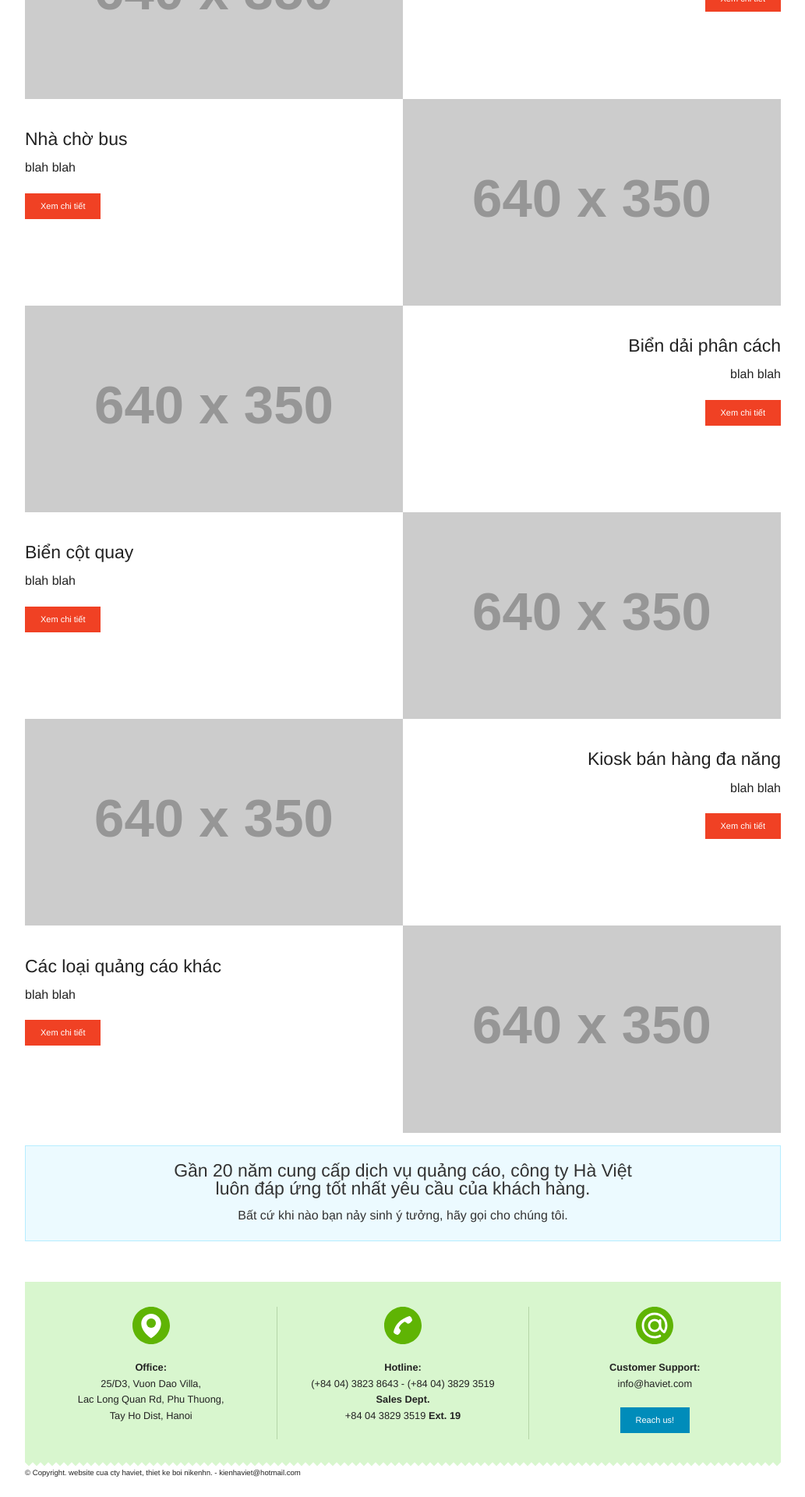
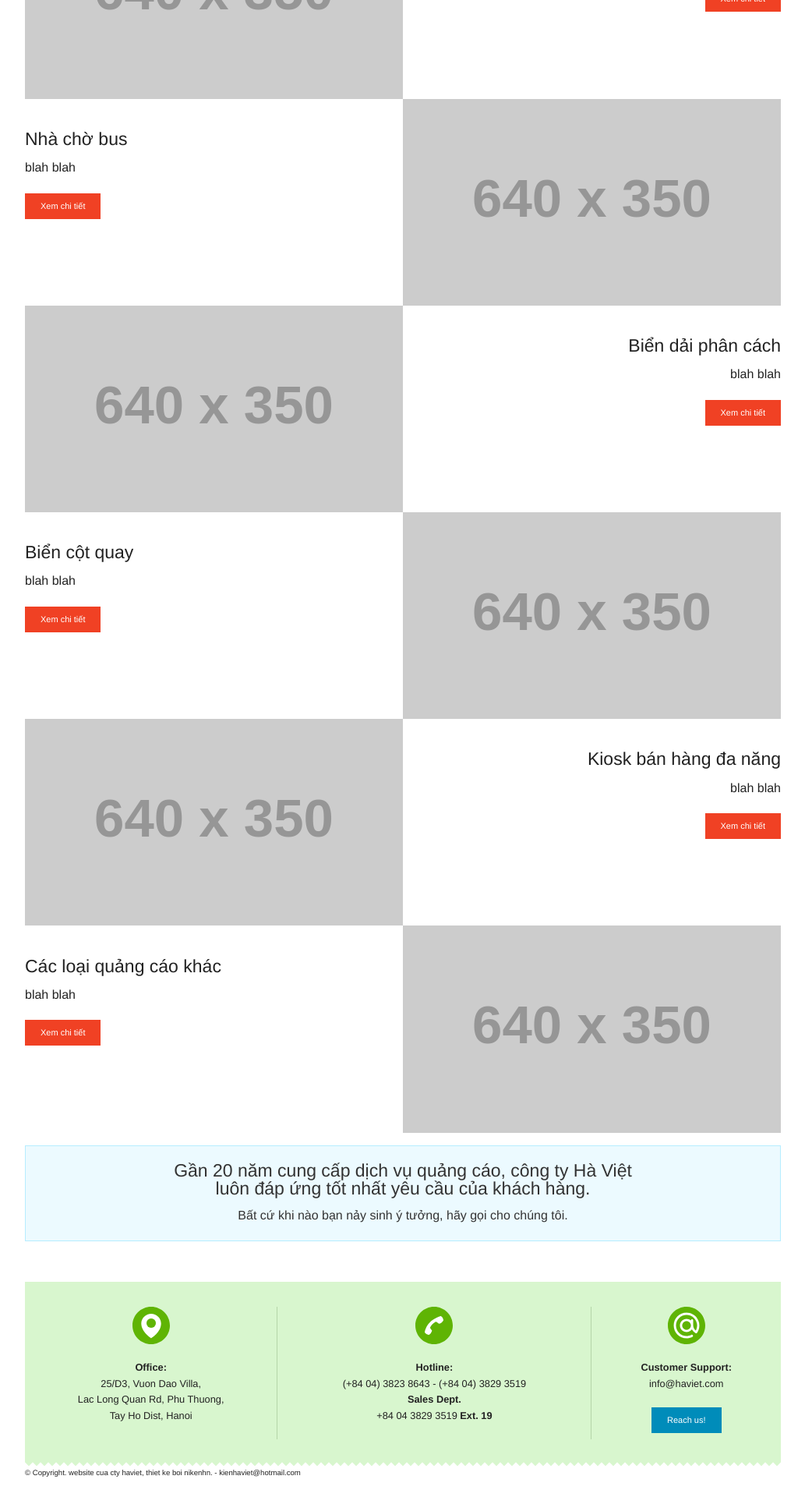
Before and after one commit to haviet/static-on-foundation, a Jekyll site: the page built from index.html, in a window 1280 px wide. Shown: the part 1123-3043 px from the top of the page at 78% size, without its empty margins (123-1156 px from the left). Built offline with Jekyll 4.4.1, drawn with Linux system fonts in a browser that asks for light colours.

Commit message:
Update footer.html

```diff
--- a/_includes/footer.html
+++ b/_includes/footer.html
@@ -12,7 +12,7 @@
 			Tay Ho Dist, Hanoi</p>
 		</div>
 
-		<div class="medium-4 columns text-centered ctc">
+		<div class="medium-5 columns text-centered ctc">
 			<p><img class="footer-icon" src="{{ site.baseurl }}/sdk-img/icon-phone.svg" /></p>
 			<p><strong>Hotline:</strong><br>
 			(+84 04) 3823 8643 - (+84 04) 3829 3519<br>
@@ -21,7 +21,7 @@
 
 		</div>
 
-		<div class="medium-4 columns end text-centered">
+		<div class="medium-3 columns end text-centered">
 			<p><img class="footer-icon" src="{{ site.baseurl }}/sdk-img/icon-email.svg" /></p>
 			<p><strong>Customer Support:</strong><br>
 			info@haviet.com</p>
```
